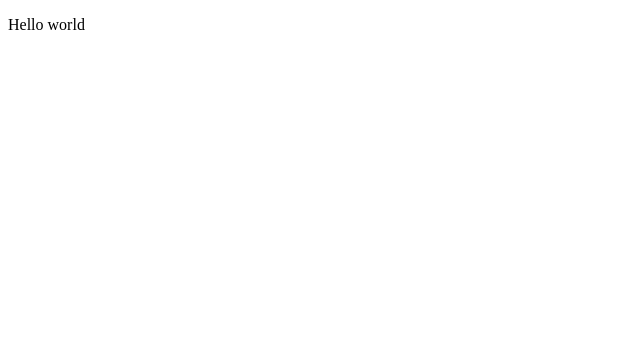
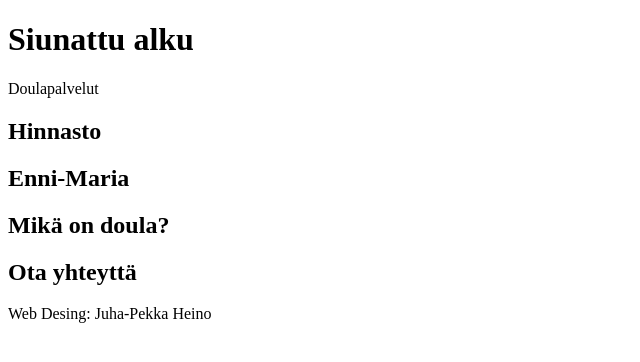
Before and after one commit to jussiiih/Siunattu-Alku-Website, a React (Vite) app in the folder client/: page / in a window 1280 px wide. Shown: the top 362 px of the page, without its empty margins (0-640 px from the left). Built offline with nearby package versions, Linux system fonts and the light colour scheme.

Commit message:
Frontend components' skeleton created, eslint configs

```diff
--- a/client/src/App.jsx
+++ b/client/src/App.jsx
@@ -1,6 +1,18 @@
+import Title from "./components/Title"
+import Prices from "./components/Prices"
+import Introduction from "./components/Introduction"
+import Info from "./components/Info"
+import Contact from "./components/Contact"
+import Footer from "./components/Footer"
+
 const App = () => (
   <div>
-    <p>Hello world</p>
+    <Title/>
+    <Prices/>
+    <Introduction/>
+    <Info/>
+    <Contact/>
+    <Footer/>
   </div>
 )
 
--- /dev/null
+++ b/client/src/components/Contact.jsx
@@ -0,0 +1,7 @@
+const Contact = () => {
+    return (
+        <h2>Ota yhteyttä</h2>
+    )
+}
+
+export default Contact
--- /dev/null
+++ b/client/src/components/Footer.jsx
@@ -0,0 +1,7 @@
+const Footer = () => {
+    return (
+        <p>Web Desing: Juha-Pekka Heino</p>
+    )
+}
+
+export default Footer
--- /dev/null
+++ b/client/src/components/Info.jsx
@@ -0,0 +1,7 @@
+const Info = () => {
+    return (
+        <h2>Mikä on doula?</h2>
+    )
+}
+
+export default Info
--- /dev/null
+++ b/client/src/components/Introduction.jsx
@@ -0,0 +1,7 @@
+const Introduction = () => {
+    return (
+        <h2>Enni-Maria</h2>
+    )
+}
+
+export default Introduction
--- /dev/null
+++ b/client/src/components/Prices.jsx
@@ -0,0 +1,7 @@
+const Prices = () => {
+    return (
+        <h2>Hinnasto</h2>
+    )
+}
+
+export default Prices
--- /dev/null
+++ b/client/src/components/Title.jsx
@@ -0,0 +1,10 @@
+const Title = () => {
+    return (
+        <div>
+            <h1>Siunattu alku</h1>
+            <p>Doulapalvelut</p>
+        </div>
+    )
+}
+
+export default Title
```
Also changed, not shown: client/eslint.config.js (+9 -0 lines).
